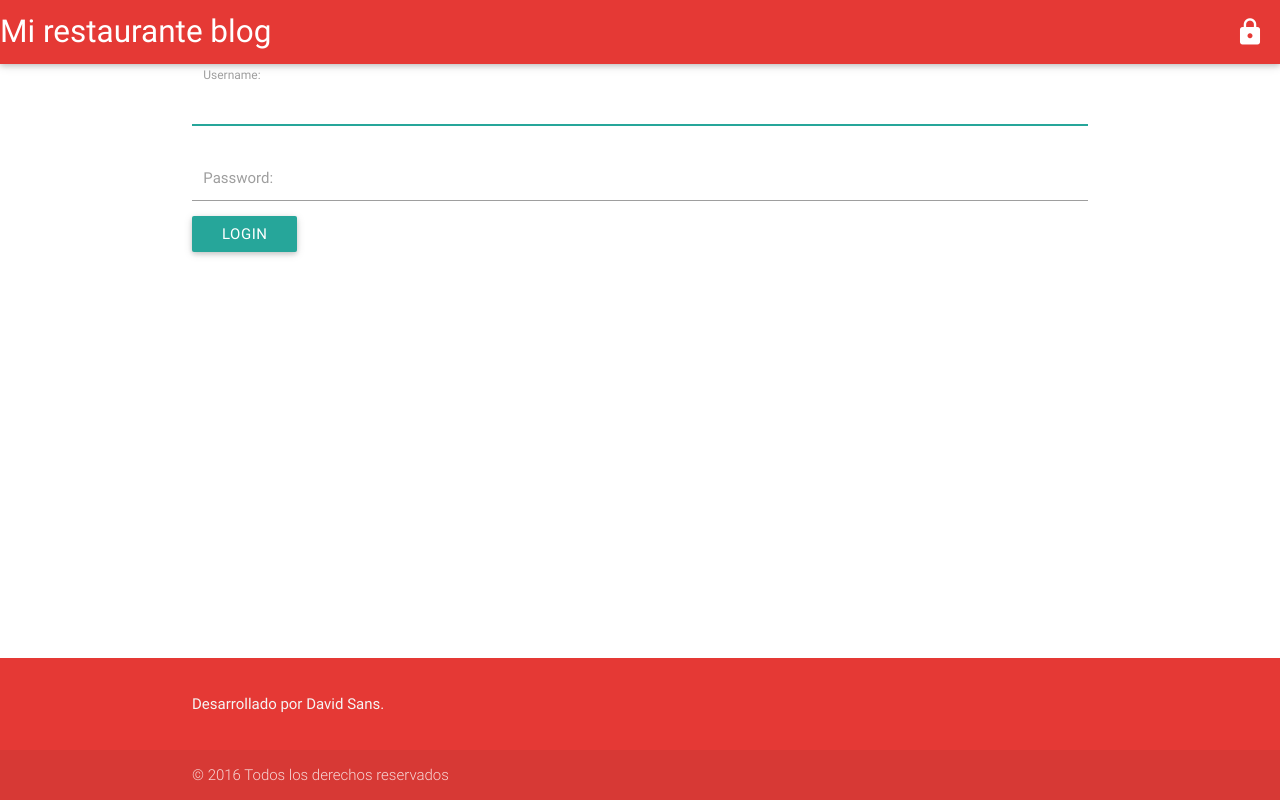
After one commit to dsans/my-first-blog, a Django app: page /accounts/login/ in a window 1280 px wide. The commit adds this page. Run offline with Django 3.2, Linux system fonts and the light colour scheme; some libraries are stand-ins or nearby versions.

Commit message:
Añadimos de to

```diff
--- a/blog/templates/blog/base.html
+++ b/blog/templates/blog/base.html
@@ -10,20 +10,29 @@
 
         </head>
         <body class="">
-            <nav class="indigo">
+            <nav class="red darken-1">
                   <div class="nav-wrapper">
-                        <a href="/" class="brand-logo">Deivid Blog</a>
-                        <ul class="right hide-on-med-and-down">
+                        <a href="/" class="brand-logo">Mi restaurante blog</a>
+                        <ul class="right">
+                              {% if user.is_authenticated %}
                               <li><a href="{% url 'blog.views.post_new' %}"><i class="material-icons right">create</i></a></li>
+                              <li><a href="{% url 'django.contrib.auth.views.logout' %}"><i class="material-icons right">launch </i></a></li>
+
+                              {% else %}
+                              <li><a href="{% url 'django.contrib.auth.views.login' %}"><i class="material-icons right">lock</i></a></li>
+                              {% endif %}
                         </ul>
                   </div>
             </nav>
             <main>
+            {% if user.is_authenticated %}
+              <p class="flow-text">Bienvenido {{user.username}}</p>
+            {% endif %}
             {% block content %}
 
             {% endblock %}
             </main>
-            <footer class="page-footer indigo">
+            <footer class="page-footer red darken-1">
                   <div class="container">
                         <div class="row">
                               <div class="col l6 s12">
--- a/blog/templates/blog/post_detail.html
+++ b/blog/templates/blog/post_detail.html
@@ -7,8 +7,11 @@
 			<div class="col s12">
 				<h3>{{post.title}}</h3><p class="right">Escrito por: {{post.author}}</p>
 				<p class="flow-text">{{post.text}}</p>
+				{% if user.is_authenticated %}
+
 				<a href="{% url 'post_edit' pk=post.pk %}" class="btn-floating btn-large red waves-light waves-effect"><i class="material-icons ">create</i></a>
 				<a href="{% url 'post_delete' pk=post.pk %}" class="right btn-floating btn-large red waves-light waves-effect"><i class="material-icons">delete</i></a>
+				{% endif %}
 
 			</div>
 		</div>
--- a/blog/templates/blog/post_list.html
+++ b/blog/templates/blog/post_list.html
@@ -15,7 +15,7 @@
                                     <p class="truncate">{{post.text}}</p>
                               </div>
                               <div class="card-action">
-                                    <a href="{% url 'blog.views.post_detail' pk=post.pk %}" class="indigo-text text-accent-2 ">Leer más</a>
+                                    <a href="{% url 'blog.views.post_detail' pk=post.pk %}" class="red-text text-accent-2 ">Leer más</a>
                               </div>
                         </div>
                   </div>
--- /dev/null
+++ b/blog/templates/registration/login.html
@@ -0,0 +1,24 @@
+{% extends "blog/base.html" %}
+
+{% block content %}
+
+	{% if form.errors %}
+		<p>Los datos introducidos no son correctos</p>
+	{% endif %}
+	<div class="container">
+	<form action="{% url 'django.contrib.auth.views.login' %}" method="post">{% csrf_token %}
+		<div class="input-field">
+			{{form.username.label_tag}}
+			{{form.username}}
+		</div>
+		<div class="input-field">
+			{{form.password.label_tag}}
+			{{form.password}}
+		</div>
+		<button class="btn waves-light waves-effect" type="submit">Login</button>
+		<input type="hidden" name="next" value="{{ next }}" />
+
+	</form>
+	</div>
+
+{% endblock content %}
--- a/blog/views.py
+++ b/blog/views.py
@@ -1,8 +1,10 @@
 from django.shortcuts import render,get_object_or_404
 from django.utils import timezone
 from django.shortcuts import redirect
+from django.contrib.auth.decorators import login_required
 from .models import Post
 from .forms import PostForm
+
 # Create your views here.
 
 def post_list(request):
@@ -13,6 +15,7 @@ def post_detail(request,pk):
 	post= get_object_or_404(Post,pk=pk)
 	return render(request,'blog/post_detail.html',{'post':post})
 
+@login_required
 def post_new(request):
 	if request.method == "POST":
 		form=PostForm(request.POST)
@@ -25,6 +28,7 @@ def post_new(request):
 		form=PostForm()
 	return render(request,'blog/post_edit.html',{'form':form,'word':'Crear'});
 
+@login_required
 def post_edit(request,pk):
 
 	post=get_object_or_404(Post,pk=pk)
@@ -39,6 +43,7 @@ def post_edit(request,pk):
 		form = PostForm(instance=post)
 		return render(request,'blog/post_edit.html',{'form':form,'word':'Editar'})
 
+@login_required
 def post_delete(request,pk):
 	post=get_object_or_404(Post,pk=pk)
 	post.delete()
--- a/mysite/settings.py
+++ b/mysite/settings.py
@@ -102,3 +102,7 @@ USE_TZ = True
 STATIC_URL = '/static/'
 
 STATIC_ROOT = os.path.join(BASE_DIR, 'static')
+
+
+
+LOGIN_REDIRECT_URL = '/'
--- a/mysite/urls.py
+++ b/mysite/urls.py
@@ -8,4 +8,6 @@ urlpatterns = [
 
     url(r'^admin/', include(admin.site.urls)),
     url(r'',include('blog.urls')),
+    url(r'^accounts/login/$','django.contrib.auth.views.login'),
+    url(r'^accounts/logout/$','django.contrib.auth.views.logout',{'next_page': '/'})
 ]
```
